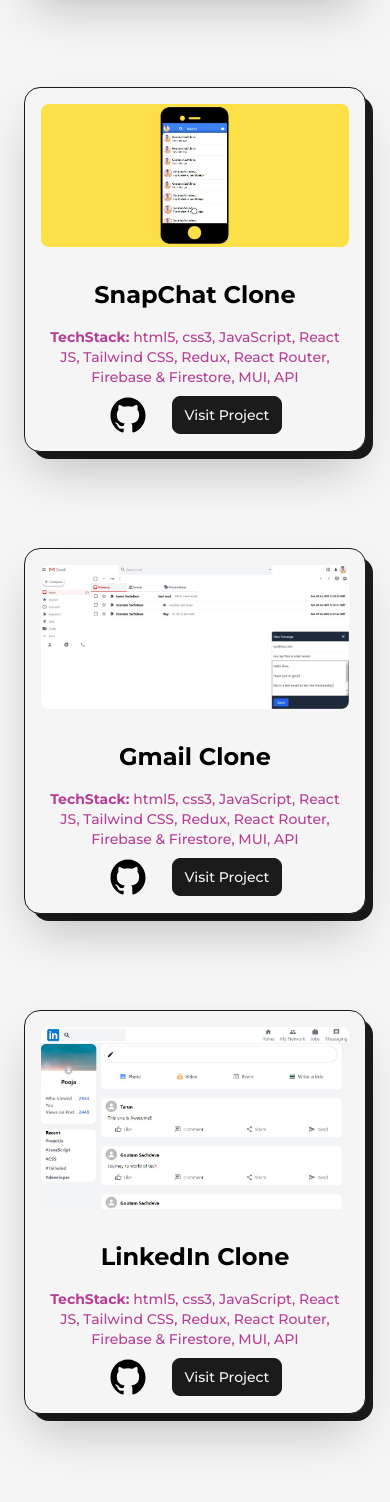
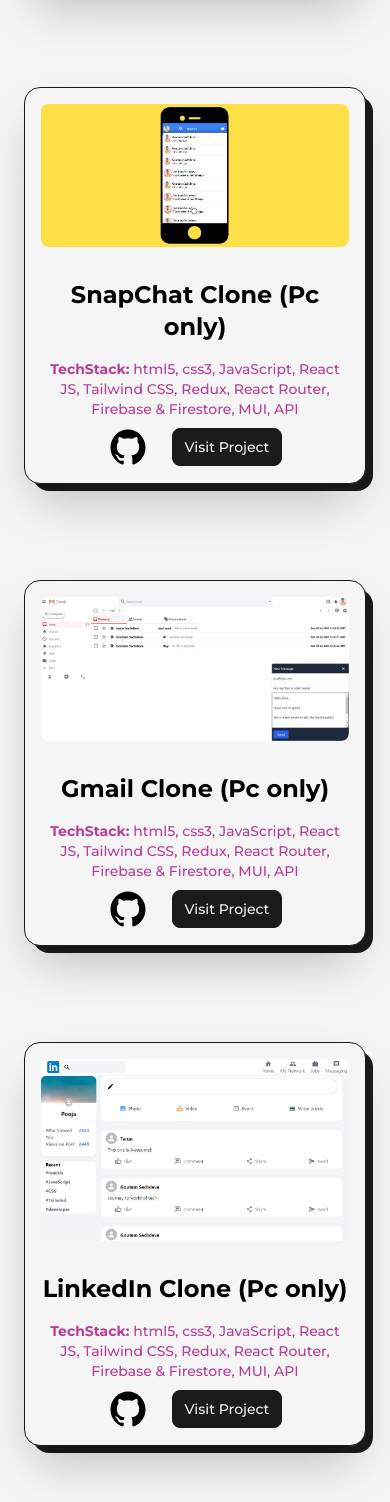
Before and after one commit to GoutamSach/Portfolio, a Next.js app: page /projects in a window 390 px wide. Shown: the part 1743-3245 px from the top of the page. Built offline with nearby package versions, Linux system fonts and the light colour scheme.

Commit message:
projexct titles added for non responsive

```diff
--- a/src/pages/projects.js
+++ b/src/pages/projects.js
@@ -60,7 +60,7 @@
               image={snapchat_clone}
               link="https://snapchat-clone-3358c.web.app/"
               github="https://github.com/GoutamSach/snapchat"
-              type=" SnapChat Clone "
+              type=" SnapChat Clone (Pc only) "
             />
             {/* gmail_clone */}
             <ProjectCard
@@ -69,7 +69,7 @@
               image={gmail_clone}
               link="https://clone-5500d.web.app/"
               github="https://github.com/GoutamSach/gmail-clone"
-              type=" Gmail Clone "
+              type=" Gmail Clone (Pc only) "
             />
             {/* linkedIn_Clone */}
             <ProjectCard
@@ -78,7 +78,7 @@
               image={Linkedin_clone}
               link="https://linkedin-clone-acae4.web.app/"
               github="https://github.com/GoutamSach/linkedin"
-              type=" LinkedIn Clone "
+              type=" LinkedIn Clone (Pc only) "
             />
           </div>
         </main>
```
